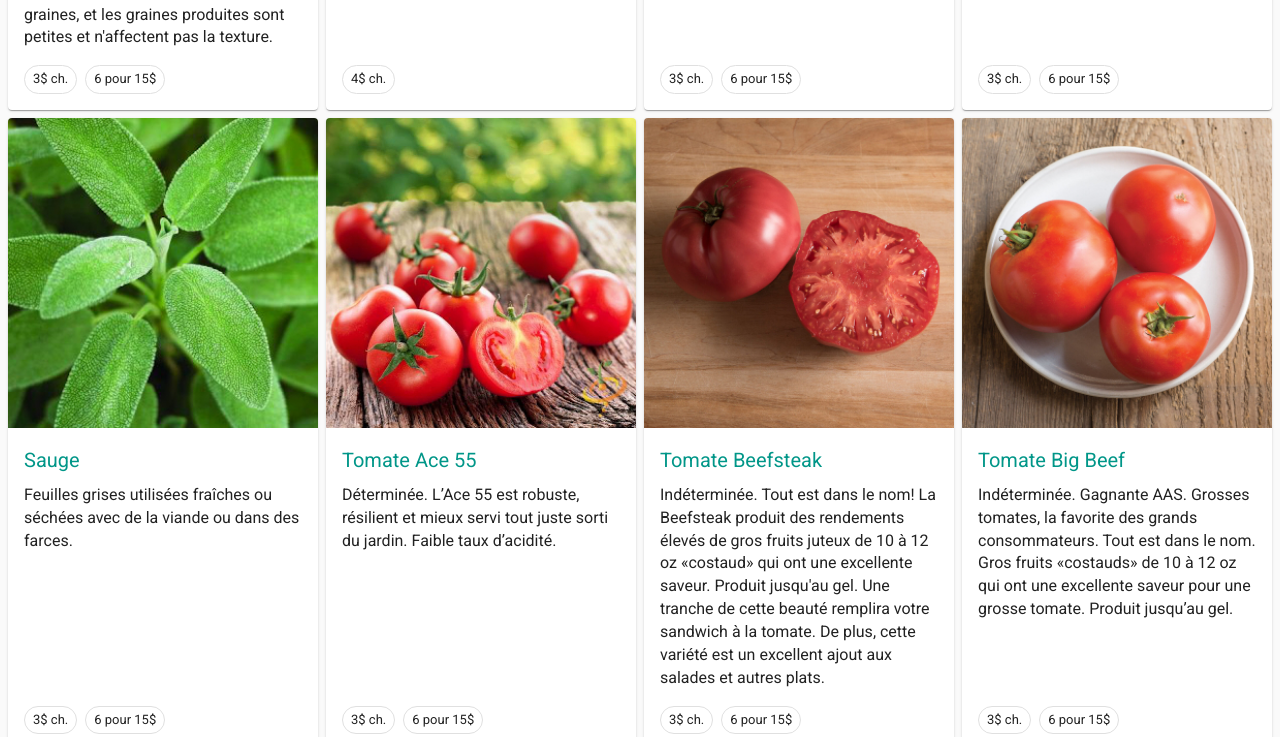
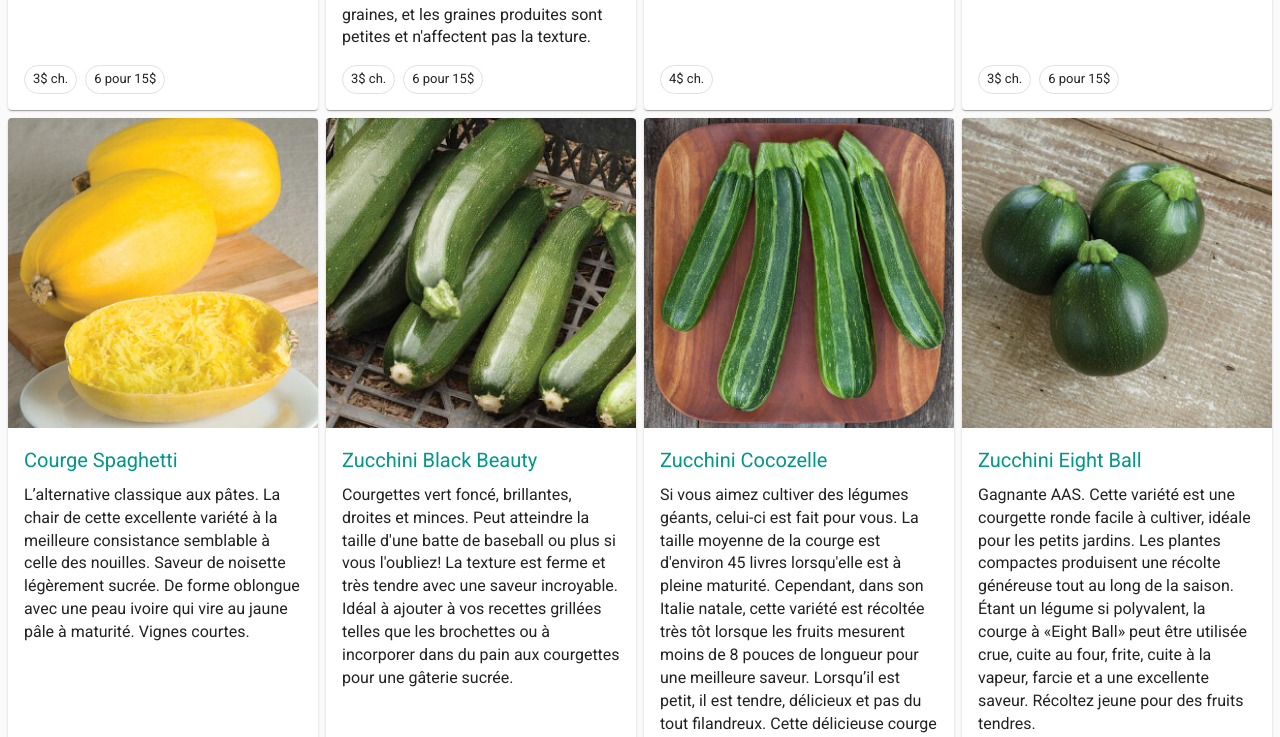
Before and after one commit to fredericbarry/amelegumes, a React (Create React App) app: page / in a window 1280 px wide. Shown: the part 2703-3440 px from the top of the page. Built offline with nearby package versions, Linux system fonts and the light colour scheme.

Commit message:
Grouped products by category

```diff
--- a/src/App.js
+++ b/src/App.js
@@ -25,18 +25,15 @@ class App extends Component {
   };
 
   render() {
-    /* const groupedProducts = this.groupBy(
+    const groupedProducts = this.groupBy(
       this.state.products.sort((a, b) => (a.name > b.name ? 1 : -1)),
       "category"
-    ); */
-    const groupedProducts = this.state.products.sort((a, b) =>
-      a.name > b.name ? 1 : -1
     );
     return (
       <>
         <Navbar />
         <Hero />
-        <Products products={groupedProducts} />
+        <Products categories={groupedProducts} />
       </>
     );
   }
--- a/src/components/Products/Products.js
+++ b/src/components/Products/Products.js
@@ -4,20 +4,22 @@ import "./Products.css";
 
 import Product from "../Product/Product";
 
-const Products = ({ products }) => {
+const Products = ({ categories }) => {
   return (
     <section className="ProductsSection">
       <div className="ProductsGrid">
-        {products.map((product, i) => {
-          return (
-            <Product
-              key={products[i].id}
-              name={products[i].name}
-              image={products[i].image}
-              price={products[i].price}
-              description={products[i].description}
-            />
-          );
+        {Object.entries(categories).map(([category, products]) => {
+          return products.map((product) => {
+            return (
+              <Product
+                key={product.id}
+                name={product.name}
+                image={product.image}
+                price={product.price}
+                description={product.description}
+              />
+            );
+          });
         })}
       </div>
     </section>
```
